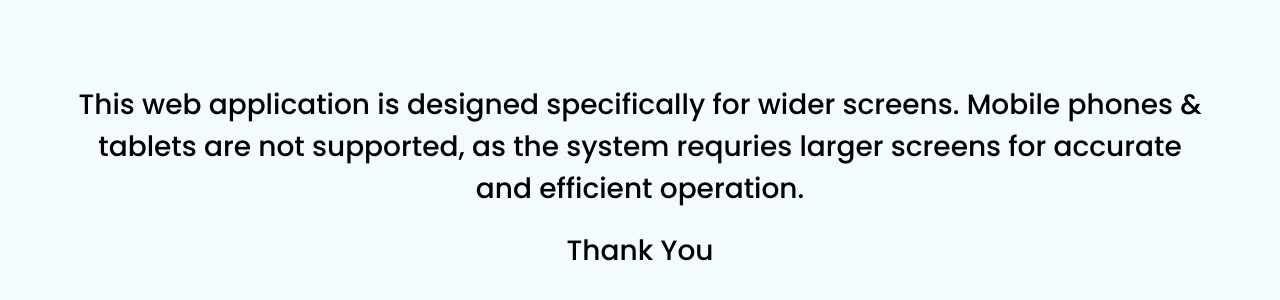
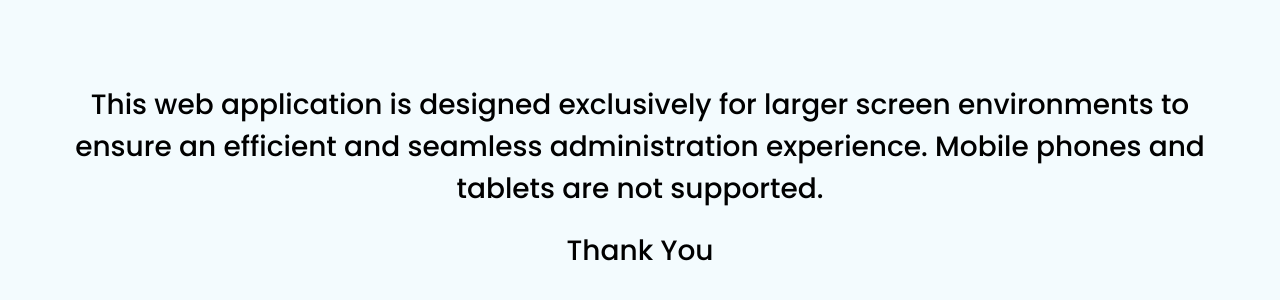
Before and after one commit to khanfardinpc20/Student-Desk, a plain HTML site: page index.html in a window 1280 px wide. Shown: the part 222-522 px from the top of the page. Drawn offline with Linux system fonts and the light colour scheme.

Commit message:
Revise message for unsupported screen sizes
Updated the message for unsupported screen sizes to clarify that the application is designed exclusively for larger screens.

```diff
--- a/index.html
+++ b/index.html
@@ -246,8 +246,7 @@
 <body>
     <div class="hidden show">
         <div class="message">
-            <p>This web application is designed specifically for wider screens. Mobile phones &
-                tablets are not supported, as the system requries larger screens for accurate and efficient operation.
+            <p>This web application is designed exclusively for larger screen environments to ensure an efficient and seamless administration experience. Mobile phones and tablets are not supported.
             </p>
             <span>Thank You</span>
         </div>
```
